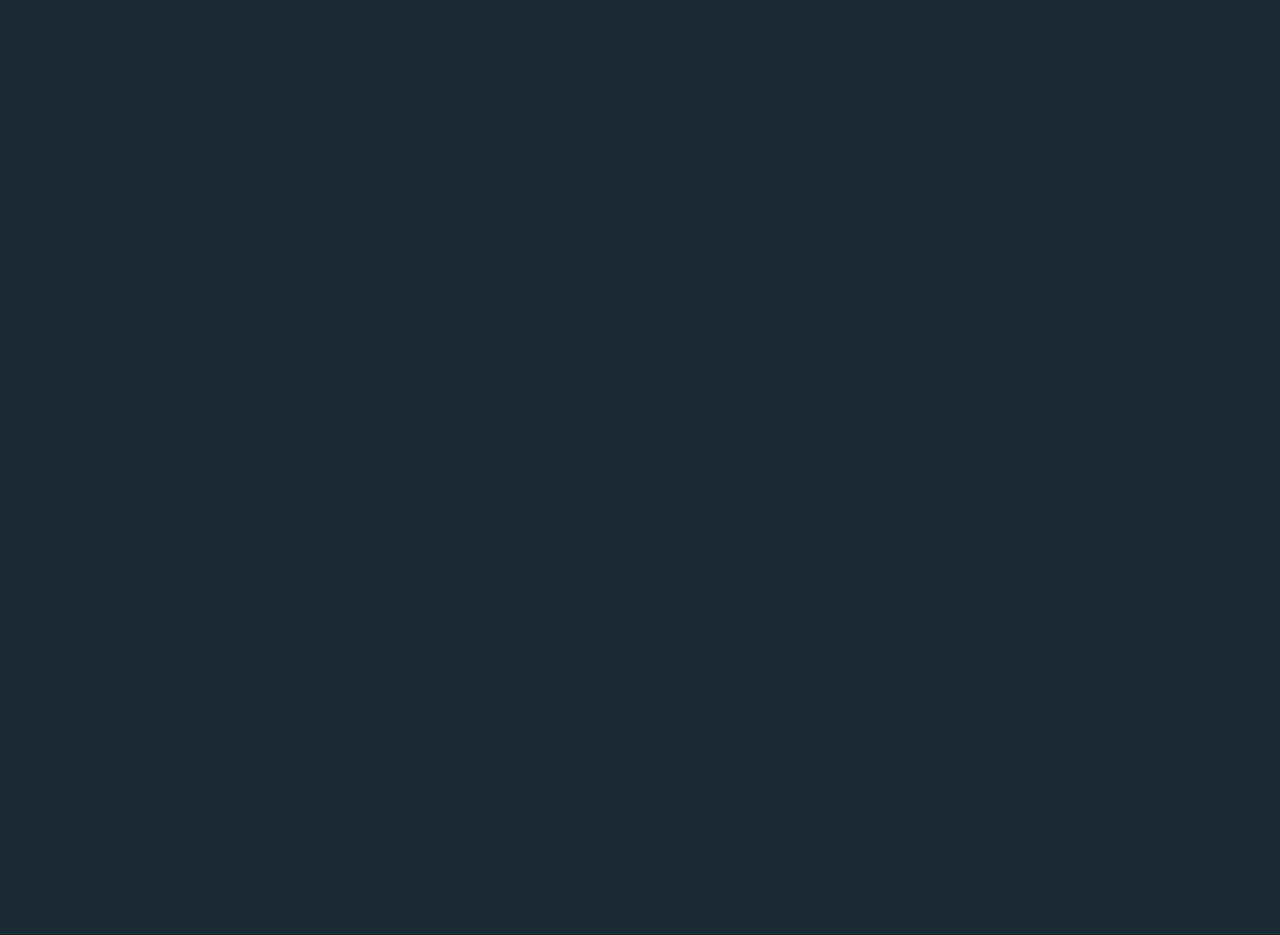
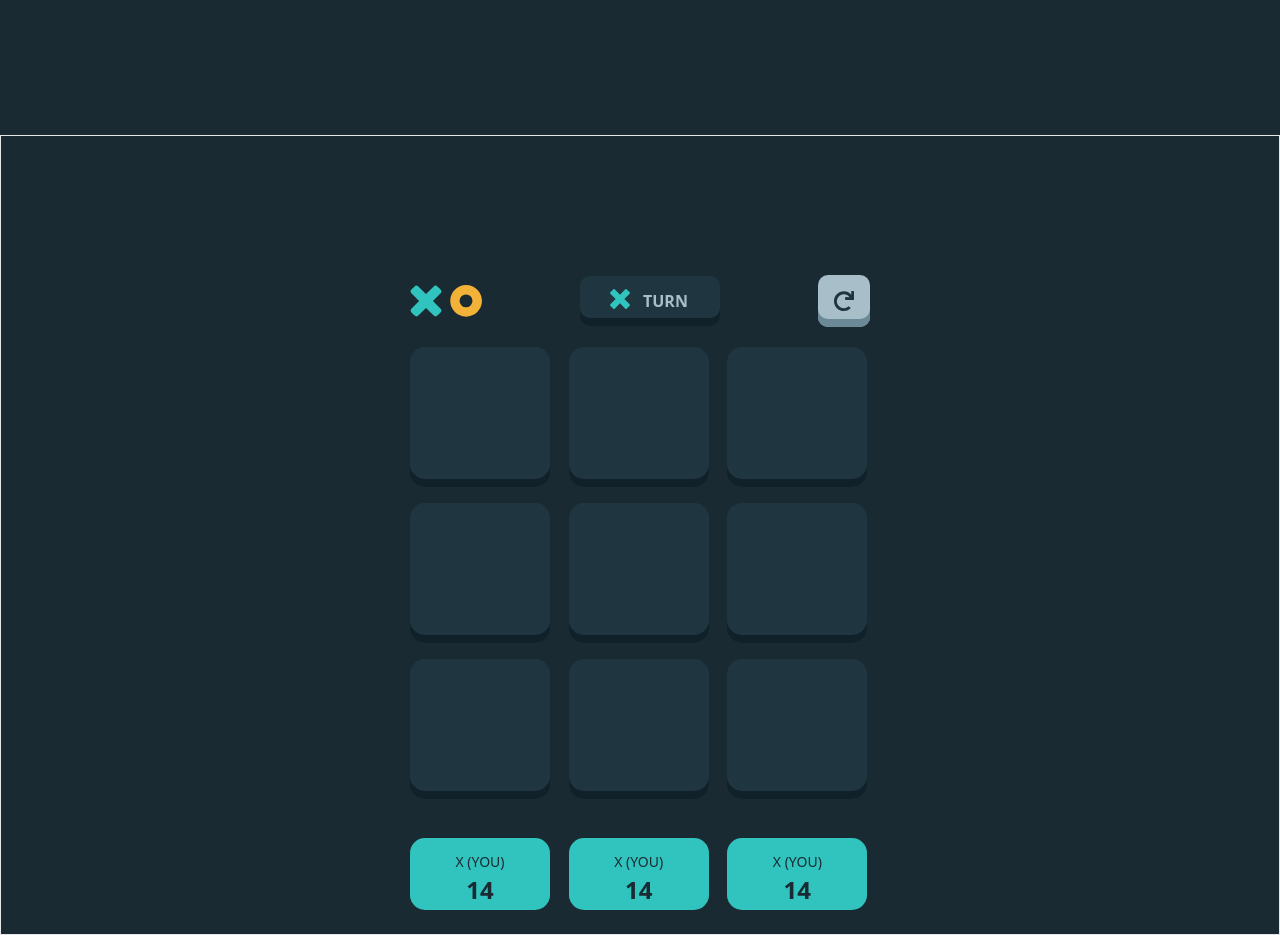
Before and after one commit to SandeebAdhikari/Tic_Tac_Toe, a React (Vite) app: page / in a window 1280 px wide. Shown: the part 880-1815 px from the top of the page. Before the commit the page ends 1015 px from the top, so only its background shows below. Built offline with nearby package versions, Linux system fonts and the light colour scheme.

Commit message:
game page done

```diff
--- a/src/App.jsx
+++ b/src/App.jsx
@@ -1,9 +1,11 @@
+import Game_Page from "./pages/Game_Page";
 import Main_Page from "./pages/Main_page";
 
 function App() {
   return (
     <>
       <Main_Page />
+      <Game_Page />
     </>
   );
 }
--- a/src/components/Button_Game.jsx
+++ b/src/components/Button_Game.jsx
@@ -1,7 +1,9 @@
 import React from "react";
 
 const Button_Game = () => {
-  return <div></div>;
+  return (
+    <div className="w-[140px] h-[140px] bg-semiDarkNavy rounded-[15px] shadow-inner-bottom3"></div>
+  );
 };
 
 export default Button_Game;
--- /dev/null
+++ b/src/components/Button_Score.jsx
@@ -0,0 +1,14 @@
+import React from "react";
+
+const Button_Score = () => {
+  return (
+    <div className="w-[140px] h-[72px] rounded-[15px] bg-lightBlue">
+      <div className="flex flex-col items-center w-full py-[13px]">
+        <h2 className="text-darkNavy font-medium text-[14px] ">X (YOU)</h2>
+        <h1 className="text-darkNavy font-bold text-[24px]">14</h1>
+      </div>
+    </div>
+  );
+};
+
+export default Button_Score;
--- a/src/pages/Game_Page.jsx
+++ b/src/pages/Game_Page.jsx
@@ -1,7 +1,39 @@
 import React from "react";
+import logo from "/logo.svg";
+import IconX from "/assets/icon-x.svg";
+import Restart from "/assets/icon-restart.svg";
+import Button_Game from "../components/Button_Game";
+import Button_Score from "../components/Button_Score";
 
 const Game_Page = () => {
-  return <div></div>;
+  return (
+    <div className="flex justify-center w-full min-h-screen border">
+      <div className="mt-[139px] flex flex-col w-[460px] h-[623px]">
+        <div className="flex items-center justify-between w-full">
+          <img src={logo} alt="logo icon" className="w-18 h-8" />
+          <button className="flex w-[140px] rounded-[10px] bg-semiDarkNavy px-[30px] py-[13px] gap-[13px] shadow-inner-bottom3">
+            <img src={IconX} alt="cross icon" className="w-5 h-5" />
+            <p className="text-silver text-[16px] font-bold">TURN</p>
+          </button>
+          <button className="w-13 h-13 bg-silver rounded-[10px] p-4 shadow-inner-bottom4">
+            <img src={Restart} alt="restart icon" className="w-5 h-5" />
+          </button>
+        </div>
+
+        <div className="grid grid-cols-3 gap-4 my-[20px]">
+          {Array.from({ length: 9 }).map((_, index) => (
+            <Button_Game key={index} />
+          ))}
+        </div>
+
+        <div className="grid grid-cols-3 gap-4 mt-[19px]">
+          {Array.from({ length: 3 }).map((_, index) => (
+            <Button_Score key={index} />
+          ))}
+        </div>
+      </div>
+    </div>
+  );
 };
 
 export default Game_Page;
--- a/tailwind.config.js
+++ b/tailwind.config.js
@@ -7,9 +7,17 @@ export default {
         "inner-bottom1": "inset 0 -8px 0 0 #CC8B13",
         "inner-bottom2": "inset 0 -8px 0 0 #118C87",
         "inner-bottom3": "inset 0 -8px 0 0 #10212A",
+        "inner-bottom4": "inset 0 -8px 0 0 #6B8997",
       },
       colors: {
         silver: "#A8BFC9",
+        silverHover: "#DBE8ED",
+        lightBlue: "#31C3BD",
+        lightBlueHover: "#65E9E4",
+        lightYellow: "#F2B137",
+        lightYellowHover: "#FFC860",
+        darkNavy: "#1A2A33",
+        semiDarkNavy: "#1F3641",
       },
     },
   },
```
